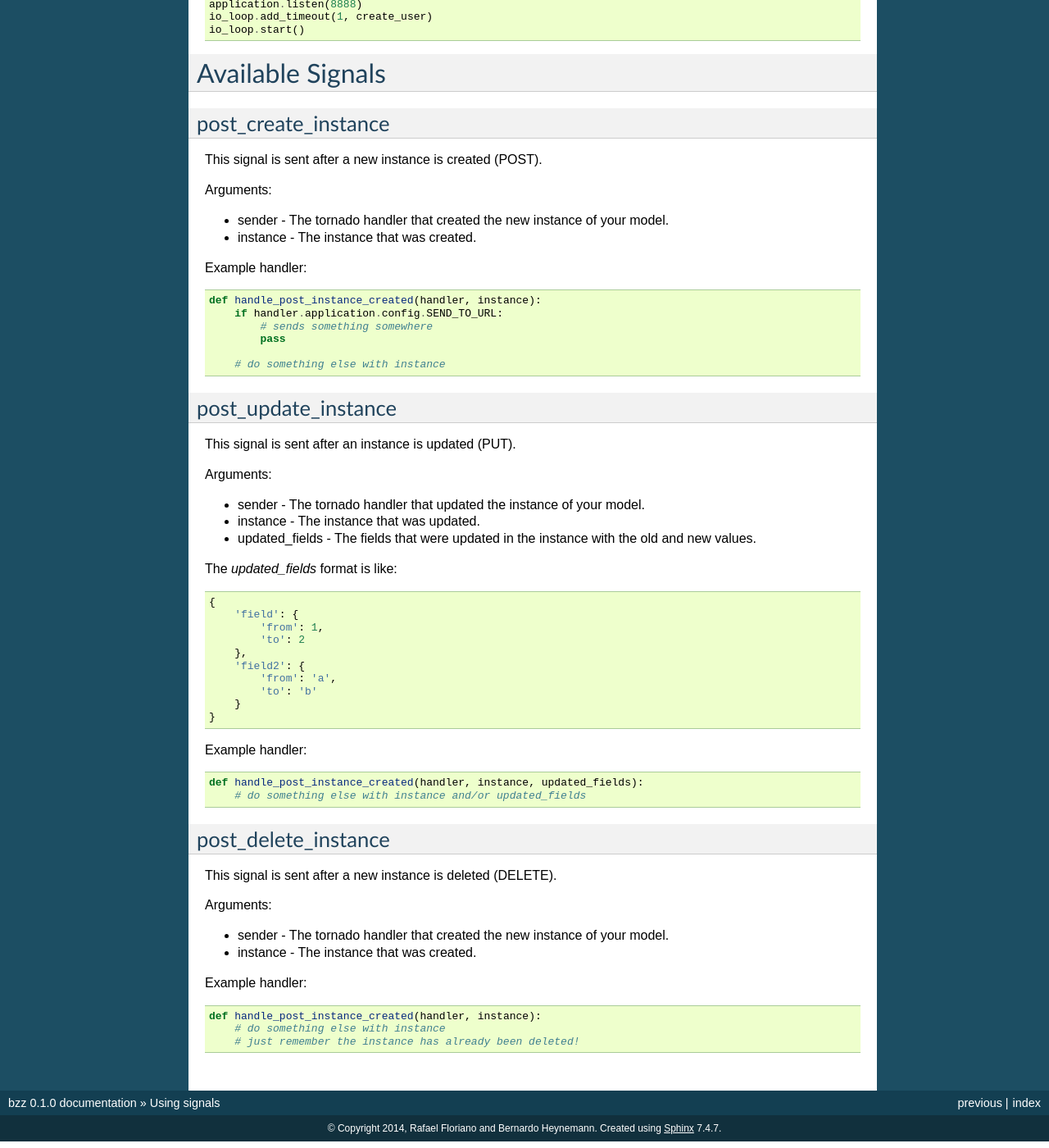
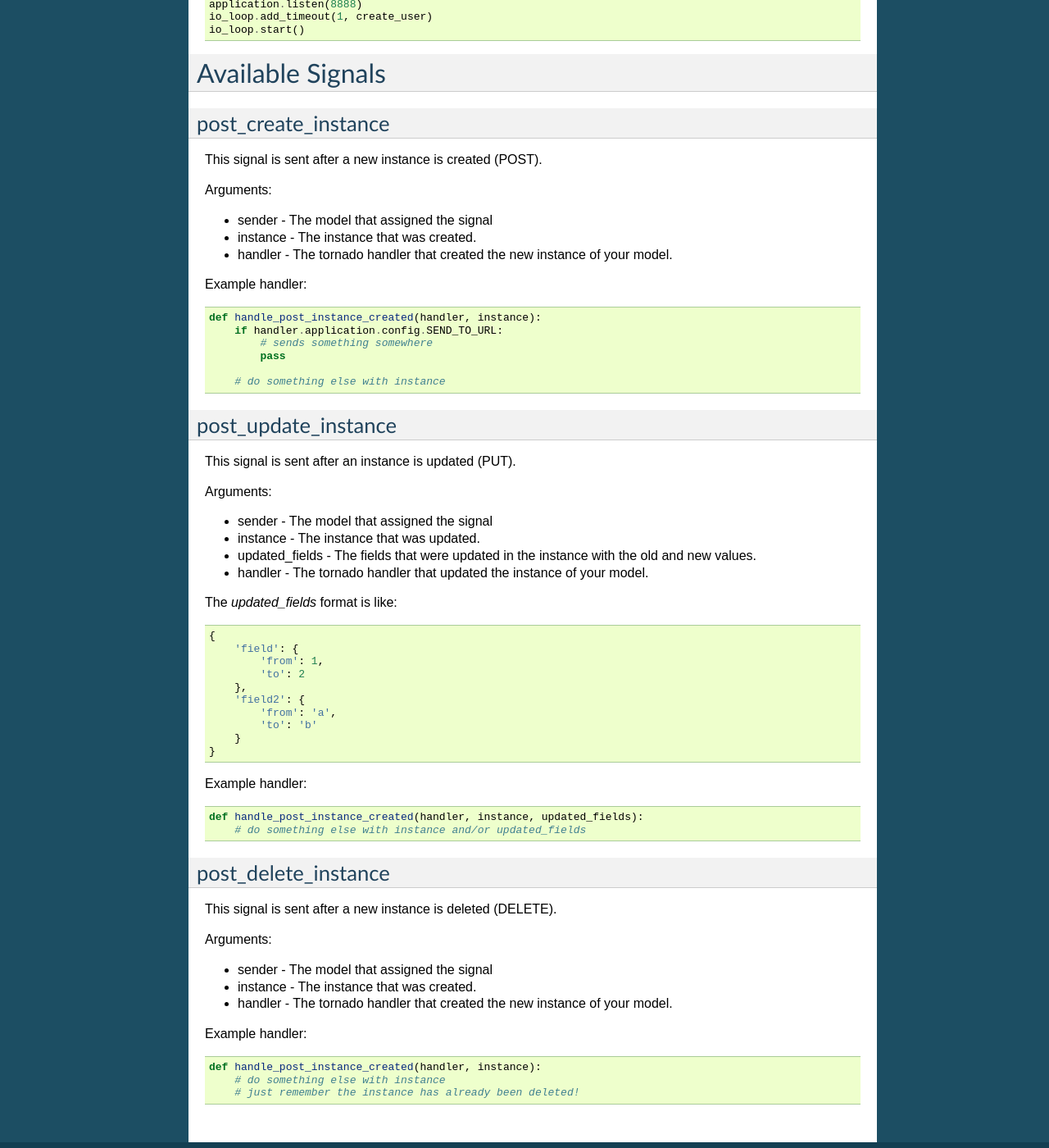
Before and after one commit to bzz-framework/bzz, a Sphinx documentation site: the page built from docs/signals.rst, in a window 1280 px wide and 1400 px high, scrolled down 683 px. Shown: the whole window at 82% size. Built offline with Sphinx 7.4.7, drawn with Linux system fonts in a browser that asks for light colours; some of the changed text lies outside the part shown.

Commit message:
Changed signals for use model as sender

```diff
--- a/docs/signals.rst
+++ b/docs/signals.rst
@@ -65,8 +65,9 @@ This signal is sent after a new instance is created (POST).
 
 Arguments:
 
-* sender - The tornado handler that created the new instance of your model.
+* sender - The model that assigned the signal
 * instance - The instance that was created.
+* handler - The tornado handler that created the new instance of your model.
 
 Example handler::
 
@@ -85,9 +86,10 @@ This signal is sent after an instance is updated (PUT).
 
 Arguments:
 
-* sender - The tornado handler that updated the instance of your model.
+* sender - The model that assigned the signal
 * instance - The instance that was updated.
 * updated_fields - The fields that were updated in the instance with the old and new values.
+* handler - The tornado handler that updated the instance of your model.
 
 The `updated_fields` format is like::
 
@@ -114,8 +116,9 @@ This signal is sent after a new instance is deleted (DELETE).
 
 Arguments:
 
-* sender - The tornado handler that created the new instance of your model.
+* sender - The model that assigned the signal
 * instance - The instance that was created.
+* handler - The tornado handler that created the new instance of your model.
 
 Example handler::
 
```
Also changed, not shown: other parts of docs/signals.rst (+1 -1 lines), 3 other files.
